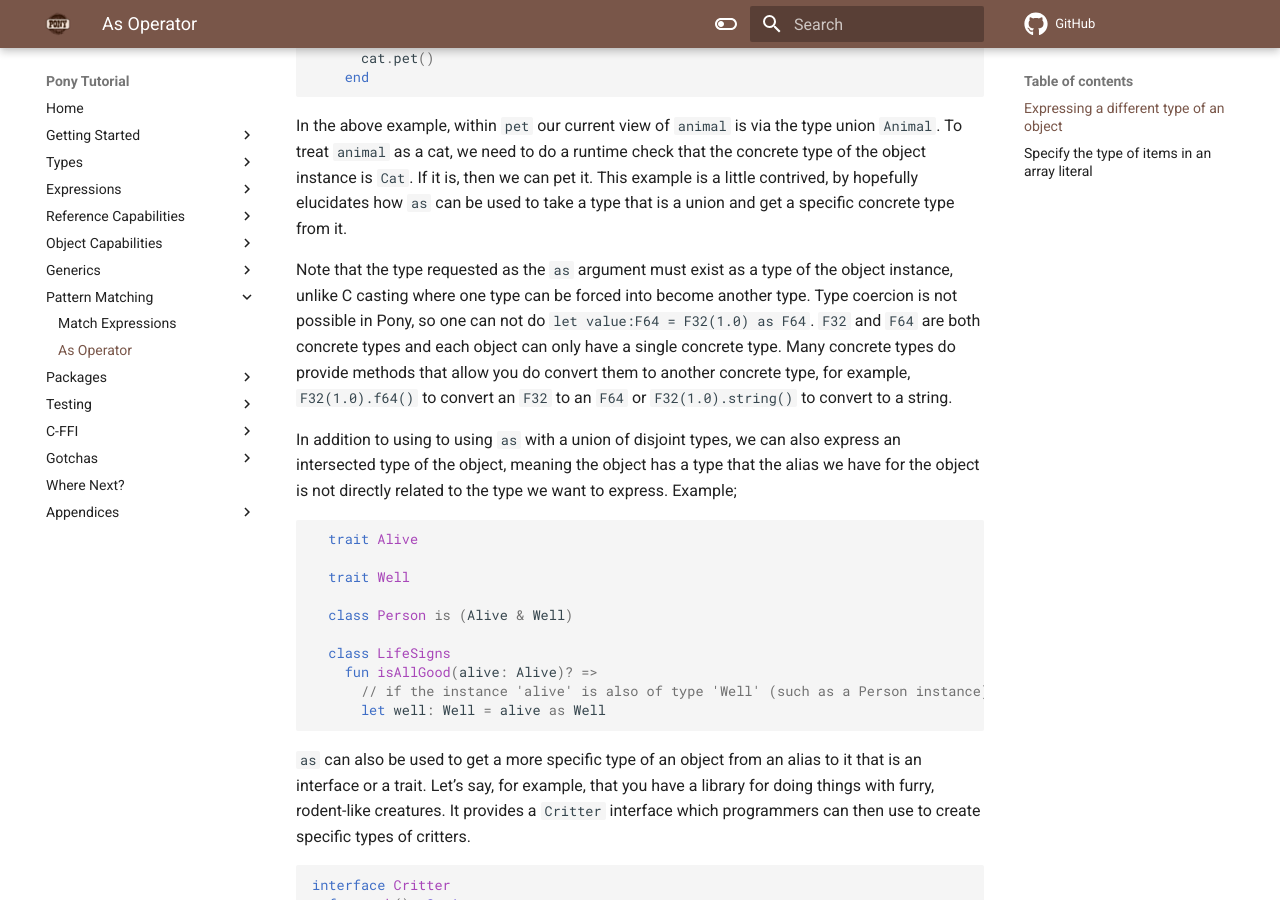
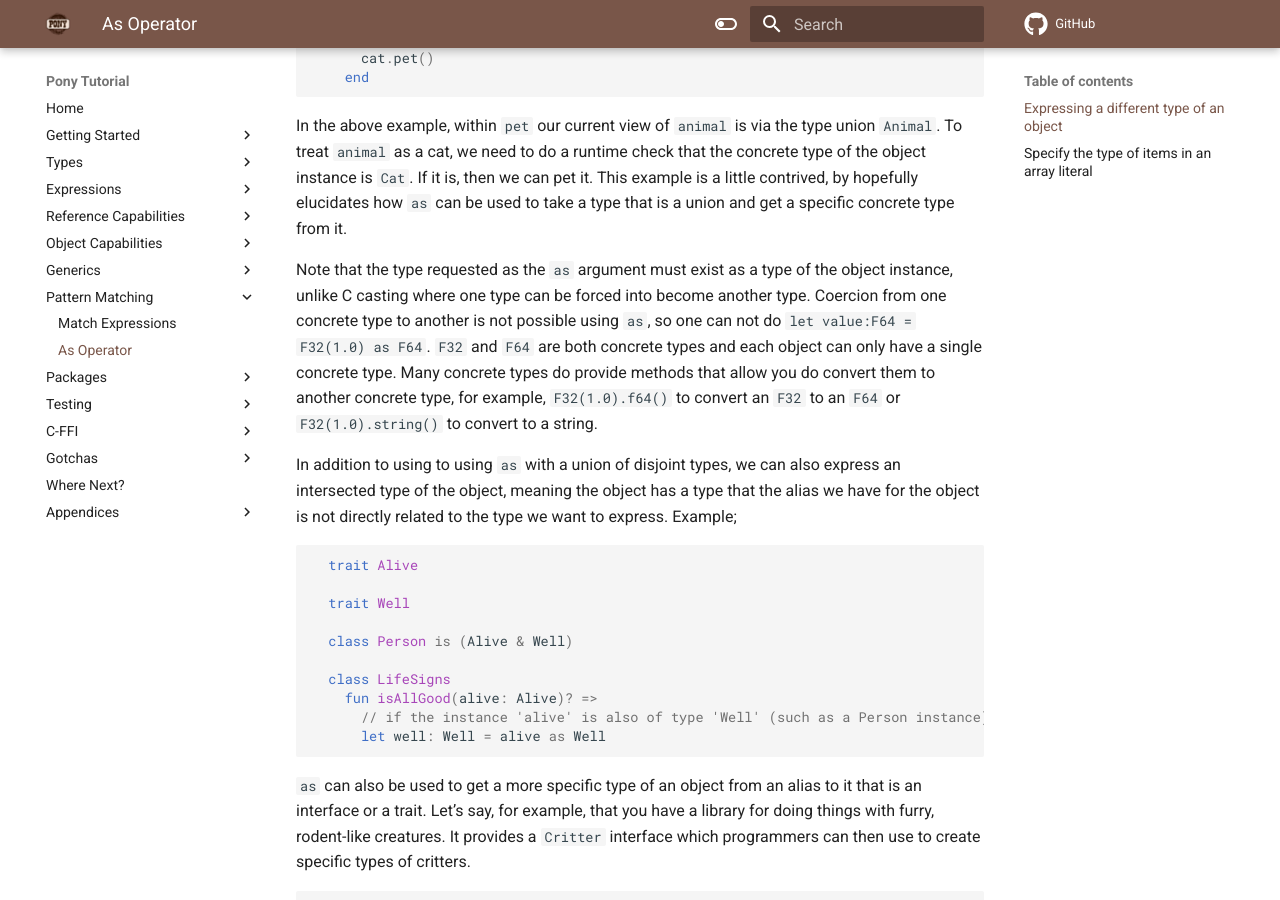
Before and after one commit to ponylang/pony-tutorial, an MkDocs documentation site: the page built from docs/pattern-matching/as.md, in a window 1280 px wide and 900 px high, scrolled down 685 px. Built offline with MkDocs 1.6.1 and Material for MkDocs 9.7.7, drawn with Linux system fonts in a browser that asks for light colours; comment, search, counter and statistics services are not loaded.

Commit message:
Update docs/pattern-matching/as.md
Co-authored-by: Joe Eli McIlvain <joe.eli.mac@gmail.com>

```diff
--- a/docs/pattern-matching/as.md
+++ b/docs/pattern-matching/as.md
@@ -25,7 +25,7 @@ In Pony, each object instance has a single concrete type and can fulfill one or
 
 In the above example, within `pet` our current view of `animal` is via the type union `Animal`. To treat `animal` as a cat, we need to do a runtime check that the concrete type of the object instance is `Cat`. If it is, then we can pet it. This example is a little contrived, by hopefully elucidates how `as` can be used to take a type that is a union and get a specific concrete type from it.
 
-Note that the type requested as the `as` argument must exist as a type of the object instance, unlike C casting where one type can be forced into become another type. Type coercion is not possible in Pony, so one can not do `let value:F64 = F32(1.0) as F64`. `F32` and `F64` are both concrete types and each object can only have a single concrete type. Many concrete types do provide methods that allow you do convert them to another concrete type, for example, `F32(1.0).f64()` to convert an `F32` to an `F64` or `F32(1.0).string()` to convert to a string.
+Note that the type requested as the `as` argument must exist as a type of the object instance, unlike C casting where one type can be forced into become another type. Coercion from one concrete type to another is not possible using `as`, so one can not do `let value:F64 = F32(1.0) as F64`. `F32` and `F64` are both concrete types and each object can only have a single concrete type. Many concrete types do provide methods that allow you do convert them to another concrete type, for example, `F32(1.0).f64()` to convert an `F32` to an `F64` or `F32(1.0).string()` to convert to a string.
 
 In addition to using to using `as` with a union of disjoint types, we can also express an intersected type of the object, meaning the object has a type that the alias we have for the object is not directly related to the type we want to express. Example;
 
```
